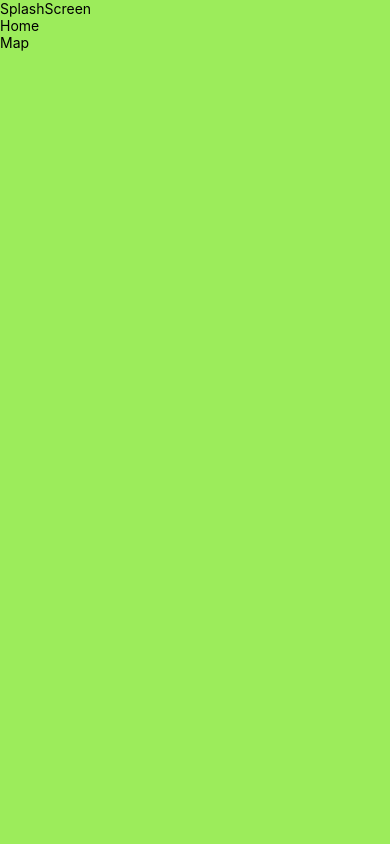
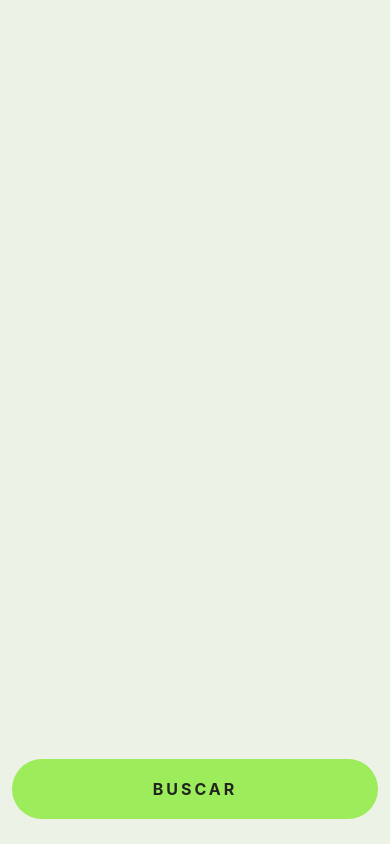
Before and after one commit to pedroota/ceap, a React Native app: screen / in a window 390 px wide. Built offline with nearby package versions, Linux system fonts and the light colour scheme.

Commit message:
feat: :rocket: Botão buscar
Criação do botão buscar na Home Page

```diff
--- a/App.js
+++ b/App.js
@@ -1,17 +1,17 @@
-import { StatusBar } from 'expo-status-bar';
-import { StyleSheet, Text, View } from 'react-native';
+// Modules
+import { StyleSheet, Text, View, StatusBar } from 'react-native';
 
 // Screens
 import { Home } from './src/screen/Home';
 import { Map } from './src/screen/Map';
 import { SplashScreen } from './src/screen/SplashScreen';
 
+const heightStatusBar = StatusBar.currentHeight;
+
 export default function App() {
   return (
     <View style={styles.container}>
-      <SplashScreen />
       <Home />
-      <Map />
       <StatusBar style='auto' />
     </View>
   );
@@ -20,6 +20,6 @@ export default function App() {
 const styles = StyleSheet.create({
   container: {
     flex: 1,
-    backgroundColor: '#9CEC5B',
+    // paddingVertical: heightStatusBar,
   }
 })
--- a/package.json
+++ b/package.json
@@ -10,11 +10,16 @@
     "eject": "expo eject"
   },
   "dependencies": {
+    "@react-navigation/native": "^6.0.10",
+    "@react-navigation/native-stack": "^6.6.2",
     "expo": "~45.0.0",
     "expo-status-bar": "~1.3.0",
     "react": "17.0.2",
     "react-dom": "17.0.2",
     "react-native": "0.68.2",
+    "react-native-safe-area-context": "4.2.4",
+    "react-native-screens": "~3.11.1",
+    "react-native-shadow-2": "^6.0.5",
     "react-native-web": "0.17.7",
     "style-components": "^0.1.0"
   },
--- /dev/null
+++ b/src/components/atoms/ButtonCTA/index.js
@@ -0,0 +1,16 @@
+import React from 'react';
+import { View, Text, TouchableOpacity, StyleSheet } from 'react-native';
+import styles from './styles';
+
+export const ButtonCTA = () => {
+  return (
+    <TouchableOpacity
+      onPress={() => {console.log("Buscar")}}
+      style={styles.container}
+    >
+      <Text style={styles.text}>
+        BUSCAR
+      </Text>
+    </TouchableOpacity>
+  );
+};
--- /dev/null
+++ b/src/components/atoms/ButtonCTA/styles.js
@@ -0,0 +1,28 @@
+import { StyleSheet, Dimensions } from 'react-native';
+import colors from '../../../styles/colors';
+
+function calculateWidthElement(size = 0) {
+  return Dimensions.get("window").width - size;
+}
+
+const styles = StyleSheet.create({
+  container: {
+    justifyContent: 'center',
+    alignItems: 'center',
+    width: calculateWidthElement(24),
+    height: 60,
+    backgroundColor: colors.green,
+    borderRadius: 60 / 1.5,
+    paddingTop: 20,
+    paddingBottom: 20,
+    marginBottom: 25,
+  },
+  text: {
+    color: '#21251E',
+    fontWeight: 'bold',
+    fontSize: 16,
+    letterSpacing: 3,
+  }
+})
+
+export default styles;
--- a/src/screen/Home.js
+++ b/src/screen/Home.js
@@ -1,8 +1,21 @@
 import React from 'react';
-import { Text } from 'react-native';
+import { View, StyleSheet } from 'react-native';
+import { ButtonCTA } from '../components/atoms/ButtonCTA';
+import colors from '../styles/colors';
 
 export const Home = () => {
   return (
-    <Text>Home</Text>
+    <View style={styles.container}>
+      <ButtonCTA />
+    </View>
   );
 };
+
+const styles = StyleSheet.create({
+  container: {
+    flex: 1,
+    backgroundColor: colors.white,
+    justifyContent: 'flex-end',
+    alignItems: 'center',
+  }
+});
--- /dev/null
+++ b/src/styles/colors.js
@@ -0,0 +1,9 @@
+const colors = {
+  green: '#9CEC5B',
+  yellow: '#ECDB5B',
+  yellowDark: '#C4B543',
+  white: '#ECF2E6',
+  black: '#21251E',
+};
+
+export default colors;
```
Also changed, not shown: 1 other file (tests, documents, lock files or other folders).
